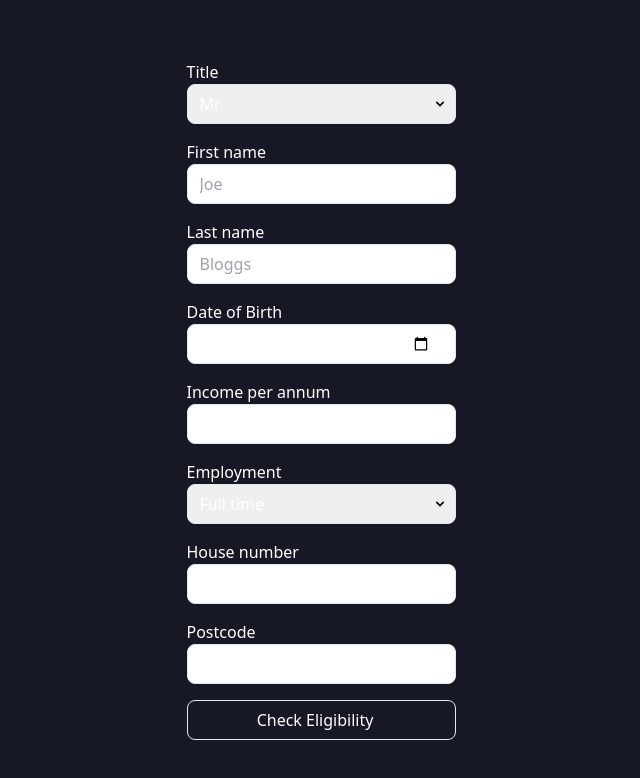
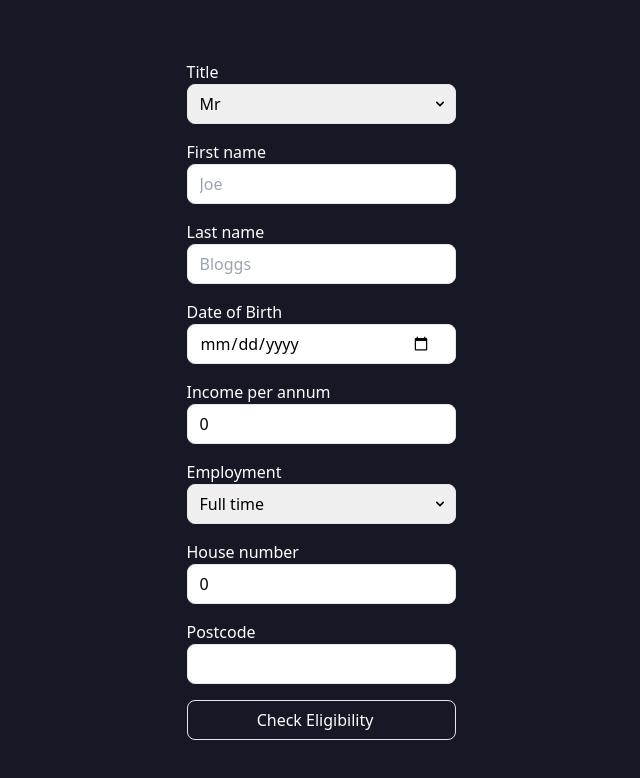
Before and after one commit to EddWills95/TotallyMoney, a React (Create React App) app in the folder ui/: page / in a window 1280 px wide. Shown: the top 778 px of the page, without its empty margins (319-959 px from the left). Built offline with nearby package versions, Linux system fonts and the light colour scheme.

Commit message:
add formik handler

```diff
--- a/ui/package.json
+++ b/ui/package.json
@@ -13,6 +13,7 @@
     "autoprefixer": "^10.4.2",
     "cross-env": "^7.0.3",
     "delay-cli": "^1.1.0",
+    "formik": "^2.2.9",
     "npm-run-all": "^4.1.5",
     "postcss": "^8.4.5",
     "postcss-cli": "^8.3.1",
--- a/ui/src/App.tsx
+++ b/ui/src/App.tsx
@@ -1,25 +1,88 @@
 import React from "react";
 import { Dropdown, Input, Datepicker, Button } from "./components";
+import { useFormik } from "formik";
 
 function App() {
+  const formik = useFormik({
+    initialValues: {
+      title: "Mr",
+      firstname: "",
+      lastname: "",
+      dob: "",
+      annualIncome: 0,
+      employmentStatus: "Full time",
+      houseNumber: 0,
+      postcode: "",
+    },
+    onSubmit: (value) => {
+      console.log(value);
+    },
+  });
+
   return (
-    <div className="flex flex-col h-full items-center justify-center text-white bg-mirage">
+    <form
+      className="flex flex-col h-full items-center justify-center text-white bg-mirage"
+      onSubmit={formik.handleSubmit}
+    >
       <div className="flex flex-col gap-4">
-        <Dropdown label="Title" items={["Mr", "Mrs", "Miss"]} />
-        <Input label="First name" placeholder="Joe" />
-        <Input label="Last name" placeholder="Bloggs" />
-        <Datepicker label="Date of Birth" />
-        <Input type="number" label="Income per annum" />
         <Dropdown
+          name="title"
+          label="Title"
+          items={["Mr", "Mrs", "Miss"]}
+          onChange={formik.handleChange}
+          value={formik.values.title}
+        />
+        <Input
+          name="firstname"
+          label="First name"
+          placeholder="Joe"
+          onChange={formik.handleChange}
+          value={formik.values.firstname}
+        />
+        <Input
+          name="lastname"
+          label="Last name"
+          placeholder="Bloggs"
+          onChange={formik.handleChange}
+          value={formik.values.lastname}
+        />
+        <Datepicker
+          name="dob"
+          label="Date of Birth"
+          onChange={formik.handleChange}
+          value={formik.values.dob}
+        />
+        <Input
+          name="annualIncome"
+          type="number"
+          label="Income per annum"
+          onChange={formik.handleChange}
+          value={formik.values.annualIncome}
+        />
+        <Dropdown
+          name="employmentStatus"
           label="Employment"
           items={["Full time", "Part time", "Student"]}
+          onChange={formik.handleChange}
+          value={formik.values.employmentStatus}
         />
         {/* I think we should change house number to be free text */}
-        <Input type="number" label="House number" />
-        <Input label="Postcode" />
-        <Button>Check Eligibility</Button>
+        <Input
+          name="houseNumber"
+          type="number"
+          label="House number"
+          onChange={formik.handleChange}
+          value={formik.values.houseNumber}
+        />
+        <Input
+          name="postcode"
+          label="Postcode"
+          onChange={formik.handleChange}
+          value={formik.values.postcode}
+        />
+        <Button type="submit">Check Eligibility</Button>
       </div>
-    </div>
+    </form>
   );
 }
 
--- a/ui/src/components/Button.tsx
+++ b/ui/src/components/Button.tsx
@@ -1,12 +1,16 @@
 import { ReactNode } from "react";
 
 interface Props {
-  type?: "Primary" | "Secondary" | "Warning";
+  buttonType?: "Primary" | "Secondary" | "Warning";
   children: ReactNode;
+  type: "button" | "submit" | "reset";
 }
 
-const Button = ({ type = "Primary", children }: Props) => (
-  <button className="w-full h-10 pl-3 pr-6 text-base border rounded-lg appearance-none focus:shadow-outline">
+const Button = ({ buttonType = "Primary", children, ...rest }: Props) => (
+  <button
+    className="w-full h-10 pl-3 pr-6 text-base border rounded-lg appearance-none focus:shadow-outline"
+    {...rest}
+  >
     {children}
   </button>
 );
--- a/ui/src/components/DatePicker.tsx
+++ b/ui/src/components/DatePicker.tsx
@@ -1,17 +1,20 @@
-interface Props {
+import { FormElementProps } from "../types/form-element";
+
+type Props = {
   label: string;
-}
+} & FormElementProps;
 
-const Datepicker = ({ label }: Props) => {
+const Datepicker = ({ label, ...rest }: Props) => {
   const pickerId = `datepicker-${label}`;
 
   return (
     <div className="relative w-full flex flex-col">
       <label htmlFor={pickerId}>{label}</label>
       <input
+        {...rest}
         id={pickerId}
         type="date"
-        className="w-full h-10 pl-3 pr-6 text-base border rounded-lg appearance-none focus:shadow-outline"
+        className="w-full h-10 pl-3 pr-6 text-base border rounded-lg appearance-none focus:shadow-outline text-black"
       />
     </div>
   );
--- a/ui/src/components/Dropdown.tsx
+++ b/ui/src/components/Dropdown.tsx
@@ -1,28 +1,31 @@
-interface Props {
+import { FormElementProps } from "../types/form-element";
+
+type Props = {
   label: string;
   items: Array<any>;
-}
+} & FormElementProps;
 
-const Dropdown = ({ label, items }: Props) => {
+const Dropdown = ({ label, items, ...rest }: Props) => {
   const dropdownId = `dropdown-${label}`;
 
   return (
     <div className="relative inline-block w-full">
       <label htmlFor={dropdownId}>{label}</label>
       <select
-        className="w-full h-10 pl-3 pr-6 text-base placeholder-gray-600 border rounded-lg appearance-none focus:shadow-outline font-humming-bird-50"
+        {...rest}
+        className="w-full h-10 pl-3 pr-6 text-base placeholder-gray-600 border rounded-lg appearance-none focus:shadow-outline text-black"
         placeholder="Regular input"
       >
-        {items.map((item) => (
-          <option>{item}</option>
+        {items.map((item, i) => (
+          <option key={i}>{item}</option>
         ))}
       </select>
       <div className="absolute h-10 top-[24px] right-0 flex items-center px-2 pointer-events-none text-black">
         <svg className="w-4 h-4 fill-current" viewBox="0 0 20 20">
           <path
             d="M5.293 7.293a1 1 0 011.414 0L10 10.586l3.293-3.293a1 1 0 111.414 1.414l-4 4a1 1 0 01-1.414 0l-4-4a1 1 0 010-1.414z"
-            clip-rule="evenodd"
-            fill-rule="evenodd"
+            clipRule="evenodd"
+            fillRule="evenodd"
           ></path>
         </svg>
       </div>
--- a/ui/src/components/Input.tsx
+++ b/ui/src/components/Input.tsx
@@ -1,19 +1,22 @@
-interface Props {
+import { FormElementProps } from "../types/form-element";
+
+type Props = {
   label: string;
   placeholder?: string;
   type?: "text" | "number";
-}
+} & FormElementProps;
 
-const TextInput = ({ label, placeholder, type = "text" }: Props) => {
+const TextInput = ({ label, placeholder, type = "text", ...rest }: Props) => {
   const inputId = `input-${label}`;
 
   return (
     <div className="relative w-full flex flex-col">
       <label htmlFor={inputId}>{label}</label>
       <input
+        {...rest}
         type={type}
         id={inputId}
-        className="w-full h-10 pl-3 pr-6 text-base border rounded-lg appearance-none focus:shadow-outline"
+        className="w-full h-10 pl-3 pr-6 text-base border rounded-lg appearance-none focus:shadow-outline text-black"
         placeholder={placeholder}
       />
     </div>
--- /dev/null
+++ b/ui/src/types/form-element.tsx
@@ -0,0 +1,5 @@
+export type FormElementProps = {
+  name: string;
+  onChange: (value: any) => void;
+  value: any;
+};
```
Also changed, not shown: 1 other file (tests, documents, lock files or other folders).
